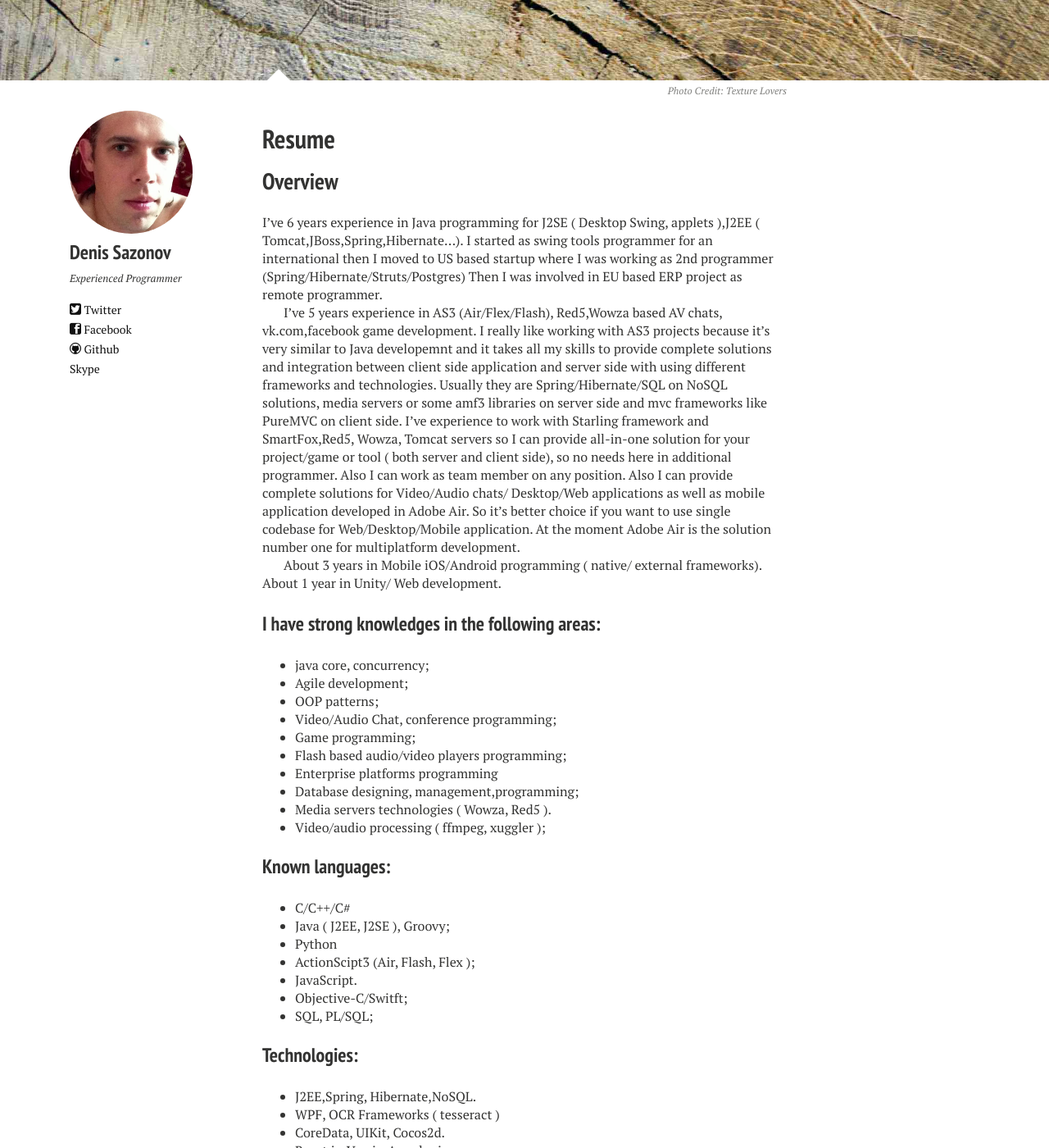
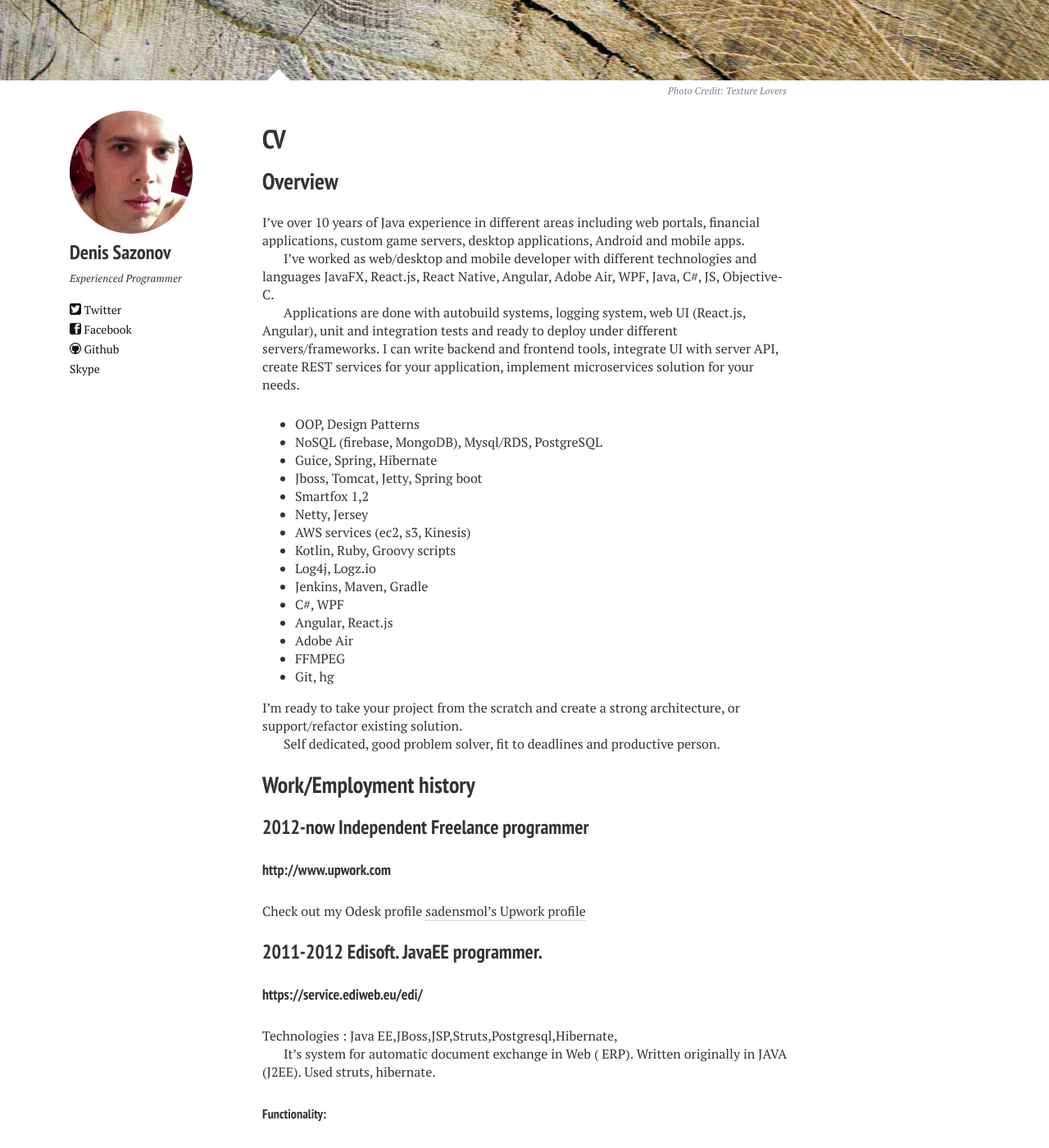
Before and after one commit to sadensmol/sadensmol.github.com, a Jekyll site: the page built from cv.md, in a window 1280 px wide and 1400 px high, scrolled down 290 px. Shown: the whole window at 82% size. Built offline with Jekyll 4.4.1, drawn with Linux system fonts in a browser that asks for light colours; nearby versions of some CDN libraries; some of the changed text lies outside the part shown.

Commit message:
changed cv

```diff
--- /dev/null
+++ b/cv.md
@@ -0,0 +1,96 @@
+---
+layout: page
+permalink: /resume/index.html
+title: CV
+tagline: Create like a god, command like a king, work like a slave!
+tags: [cv]
+
+image:
+  feature: texture-feature-04.jpg
+  credit: Texture Lovers
+  creditlink: http://texturelovers.com
+---
+
+## Overview
+
+I've over 10 years of Java experience in different areas including web portals, financial applications, custom game servers, desktop applications, Android and mobile apps.
+
+I've worked as web/desktop and mobile developer with different technologies and languages JavaFX, React.js, React Native, Angular, Adobe Air, WPF, Java, C#, JS, Objective-C.
+
+Applications are done with autobuild systems, logging system, web UI (React.js, Angular), unit and integration tests and ready to deploy under different servers/frameworks. I can write backend and frontend tools, integrate UI with server API, create REST services for your application, implement microservices solution for your needs.
+
+- OOP, Design Patterns
+- NoSQL (firebase, MongoDB), Mysql/RDS, PostgreSQL
+- Guice, Spring, Hibernate
+- Jboss, Tomcat, Jetty, Spring boot
+- Smartfox 1,2
+- Netty, Jersey
+- AWS services (ec2, s3, Kinesis)
+- Kotlin, Ruby, Groovy scripts
+- Log4j, Logz.io
+- Jenkins, Maven, Gradle
+- C#, WPF
+- Angular, React.js
+- Adobe Air
+- FFMPEG
+- Git, hg
+
+I'm ready to take your project from the scratch and create a strong architecture, or support/refactor existing solution.
+
+Self dedicated, good problem solver, fit to deadlines and productive person.
+
+
+## Work/Employment history
+
+### 2012-now Independent Freelance programmer
+
+#### http://www.upwork.com
+
+Check out my Odesk profile [sadensmol's Upwork profile ](https://www.upwork.com/users/~~d44669c503609b2a)
+
+### 2011-2012 Edisoft. JavaEE programmer.
+
+#### https://service.ediweb.eu/edi/
+
+Technologies : Java EE,JBoss,JSP,Struts,Postgresql,Hibernate,
+
+It’s system for automatic document exchange in Web ( ERP).
+Written originally in JAVA (J2EE). Used struts, hibernate.
+
+##### Functionality:
+* Download electronic documents
+* Upload electronic documents
+* Print electronic documents
+* Save electronic documents in XML format onto hard drive
+* Setup a notification to email that new document has arrived so user does not need to constantly check web-interface for the new electronic documents
+* Syncronize commodity codes. Another words to establish correspondence between commodity codes of supplier and retail chain
+* Syncronize outlets' location codes. Another words to establish correspondence between delivery location codes of supplier and retail chain
+
+
+### 2010-2011 http://0x123456.com. AS3/Java Programmer.
+
+#### http://0x123456.com.
+Technologies: java,AS3,PHP, Spring,Box2D, Spring, Hibernate, Postgresql, Struts, PLSQL,SmartFox
+
+The biggest project was: http://www.cedexis.com.We worked together with lead programmer on this project.
+
+Another big one: https://www.facebook.com/glamble. I was working as Flash/Java programmer (smartfox server)
+
+
+### 2009-2010  - Top Dog Developments. Java Programmer.
+
+#### http://www.topdog.uk.net
+Technologies: JAVA, Apache MINA, Hudson, Hyperic, Jabber, TrackStudio, Postgresql, JBoss.
+
+I was developing tools to support deployment, tasks management etc.
+Deployer tool was created in Swing and allowed to checkout from  SVN and deploy the latest version of software to remote servers ( Apache Mina, Swing, Shell script ), send release emails, integration with Hudson, Hyperic,I used ssh, RHEL, Centos, Eclipse, SVN, Hyperic.
+
+
+### 2004-2008  -  Arkada Engineering. Programmer ( PLC , Delphi )
+
+##### www.arkada-rus.com
+Technologies : PLC, Motion Controllers, Delphi, Excel.
+
+The tool was created to connect to PLC controllers and read all data from them.
+Data were structured, sorted and showed in Delphi Application.
+Tool supported graphs,export to excel, sending emails, notifications by sms.
--- a/resume.md
+++ /dev/null
@@ -1,116 +0,0 @@
----
-layout: page
-permalink: /resume/index.html
-title: Resume
-tagline: Create like a god, command like a king, work like a slave!
-tags: [resume]
-
-image:
-  feature: texture-feature-04.jpg
-  credit: Texture Lovers
-  creditlink: http://texturelovers.com
----
-
-## Overview
-
-I've 6 years experience in Java programming for J2SE ( Desktop Swing, applets ),J2EE ( Tomcat,JBoss,Spring,Hibernate...). I started as swing tools programmer
-for an international then I moved to US based startup where I was working as 2nd programmer (Spring/Hibernate/Struts/Postgres)
-Then I was involved in EU based ERP project as remote programmer.
-
-I've 5 years experience in AS3 (Air/Flex/Flash), Red5,Wowza based AV chats, vk.com,facebook game development. I really like working with AS3 projects because it's very
-similar to Java developemnt and it takes all my skills to provide complete solutions and integration between client side application and server side with using different frameworks and technologies. Usually they are Spring/Hibernate/SQL on NoSQL solutions, media servers or some amf3 libraries on server side and mvc frameworks like PureMVC on client side. I've experience to work with Starling framework and SmartFox,Red5, Wowza, Tomcat servers so I can provide all-in-one solution for your project/game or tool ( both server and client side), so no needs here in additional programmer. Also I can work as team member on any position.
-Also I can provide complete solutions for Video/Audio chats/ Desktop/Web applications as well as mobile application developed in Adobe Air. So it's better choice if you want to use single codebase for Web/Desktop/Mobile application. At the moment Adobe Air is the solution number one for multiplatform development.
-
-About 3 years in Mobile iOS/Android programming ( native/ external frameworks).
-About 1 year in Unity/ Web development.
-
-
-### I have strong knowledges in the following areas:
-* java core, concurrency;
-* Agile development;
-* OOP patterns;
-* Video/Audio Chat, conference programming;
-* Game programming;
-* Flash based audio/video players programming;
-* Enterprise platforms programming
-* Database designing, management,programming;
-* Media servers technologies ( Wowza, Red5 ).
-* Video/audio processing ( ffmpeg, xuggler );
-
-### Known languages:
-* C/C++/C#
-* Java ( J2EE, J2SE ), Groovy;
-* Python
-* ActionScipt3 (Air, Flash, Flex );
-* JavaScript.
-* Objective-C/Switft;
-* SQL, PL/SQL;
-
-### Technologies:
-* J2EE,Spring, Hibernate,NoSQL.
-* WPF, OCR Frameworks ( tesseract )
-* CoreData, UIKit, Cocos2d.
-* React.js, Vue.js, Angular.js.
-* Tomcat, JBoss, Red5, Wowza.
-* Eclipse, Flash Builder, XCode.
-* SVN,Git,Mercurial.
-* Linux,Windows, AWS.
-
-Im a good software architector and a pragmatic developer. I like Agile approach as the simplest way to improve own productivity.
-
-
-## Work/Employment history
-
-### 2012-now Independent Freelance programmer
-
-#### http://www.odesk.com
-
-Check out my Odesk profile [sadensmol's Upwork profile ](https://www.upwork.com/users/~~d44669c503609b2a)
-
-
-### 2011-2012 Edisoft. JavaEE programmer.
-
-#### https://service.ediweb.eu/edi/
-
-Technologies : Java EE,JBoss,JSP,Struts,Postgresql,Hibernate,
-
-It’s system for automatic document exchange in Web ( ERP).
-Written originally in JAVA (J2EE). Used struts, hibernate.
-
-##### Functionality:
-* Download electronic documents
-* Upload electronic documents
-* Print electronic documents
-* Save electronic documents in XML format onto hard drive
-* Setup a notification to email that new document has arrived so user does not need to constantly check web-interface for the new electronic documents
-* Syncronize commodity codes. Another words to establish correspondence between commodity codes of supplier and retail chain
-* Syncronize outlets' location codes. Another words to establish correspondence between delivery location codes of supplier and retail chain
-
-
-### 2010-2011 http://0x123456.com. AS3/Java Programmer.
-
-#### http://0x123456.com.
-Technologies: java,AS3,PHP, Spring,Box2D, Spring, Hibernate, Postgresql, Struts, PLSQL,SmartFox
-
-The biggest project was: http://www.cedexis.com.We worked together with lead programmer on this project.
-
-Another big one: https://www.facebook.com/glamble. I was working as Flash/Java programmer (smartfox server)
-
-
-### 2009-2010  - Top Dog Developments. Java Programmer.
-
-#### http://www.topdog.uk.net
-Technologies: JAVA, Apache MINA, Hudson, Hyperic, Jabber, TrackStudio, Postgresql, JBoss.
-
-I was developing tools to support deployment, tasks management etc.
-Deployer tool was created in Swing and allowed to checkout from  SVN and deploy the latest version of software to remote servers ( Apache Mina, Swing, Shell script ), send release emails, integration with Hudson, Hyperic,I used ssh, RHEL, Centos, Eclipse, SVN, Hyperic.
-
-
-### 2004-2008  -  Arkada Engineering. Programmer ( PLC , Delphi )
-
-##### www.arkada-rus.com
-Technologies : PLC, Motion Controllers, Delphi, Excel.
-
-The tool was created to connect to PLC controllers and read all data from them.
-Data were structured, sorted and showed in Delphi Application.
-Tool supported graphs,export to excel, sending emails, notifications by sms.
```
Also changed, not shown: index.md (+1 -1 lines).
